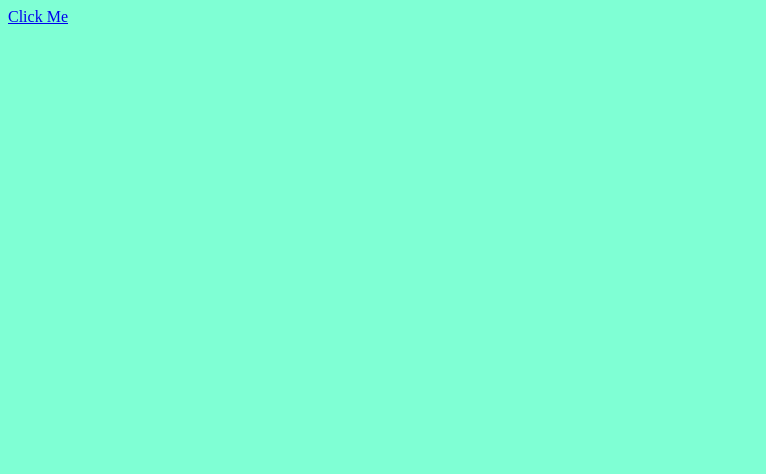
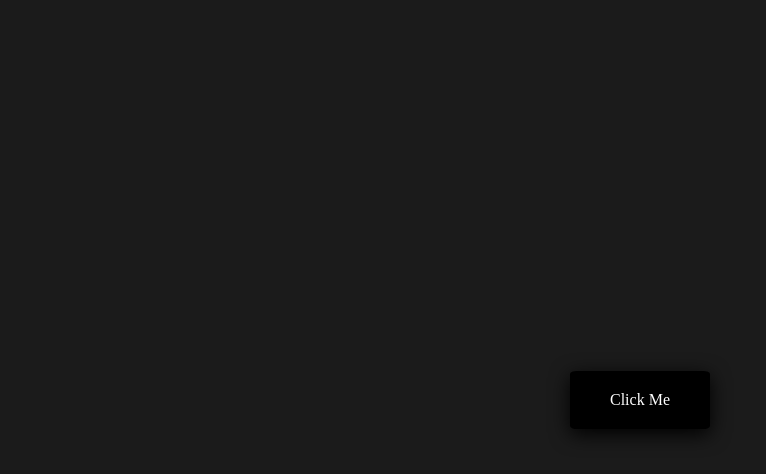
Before and after one commit to Julia-Dow/Julia-Dow.github.io, a plain HTML site: page index.html in a window 1280 px wide. Shown: the whole page, without its empty margins (0-766 px from the left). Drawn offline with Linux system fonts and the light colour scheme.

Commit message:
Update style.css

```diff
--- a/style.css
+++ b/style.css
@@ -1,5 +1,34 @@
- body {
+html{
+    height: 100%;
+}
+body {
+    min-height: 100%;
+    padding:0;
+    margin:0;
+    background-color: rgb(27, 27, 27);
+    display:flex;
+    justify-content: center;
+    align-items: center;
+
+}
+
+  a{
+    text-decoration: none;
+    color:white;
+    padding:20px 40px;
+    background-color: black;
+    box-shadow: 0px 5px 20px black;
+    border-radius:5%;
+    transition: padding 0.1s;
+
+}
+
+a:hover{
     background-color: aquamarine;
-    Display: flex;
-    Text-align:center;
+    box-shadow: 0px 5px 20px black;
+    padding :100px 120px;
+    color:black;
+    font-weight: bolder;
+    background-image: url(ouchForTheEyes.gif);
+    font-size: 20px;
 }
```
